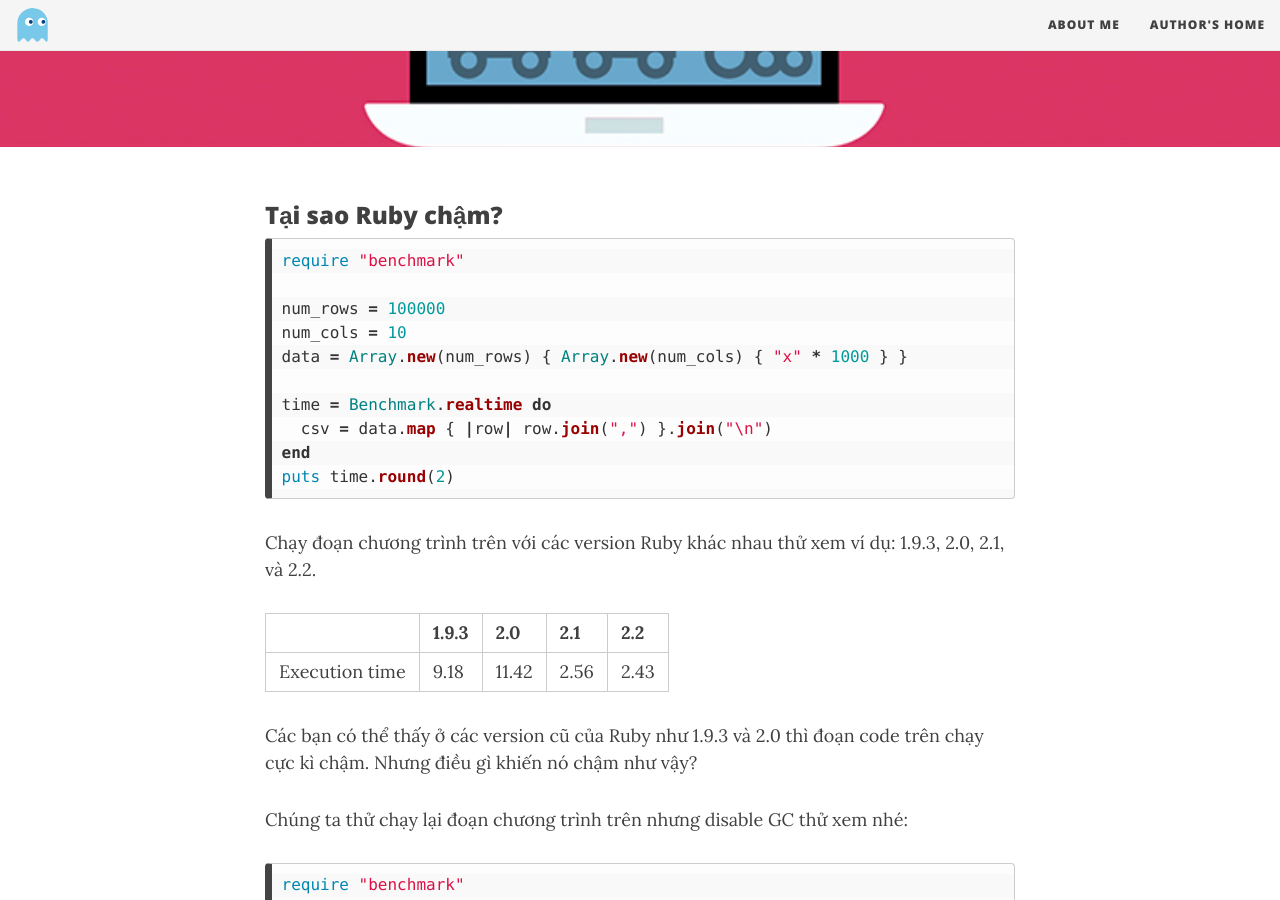
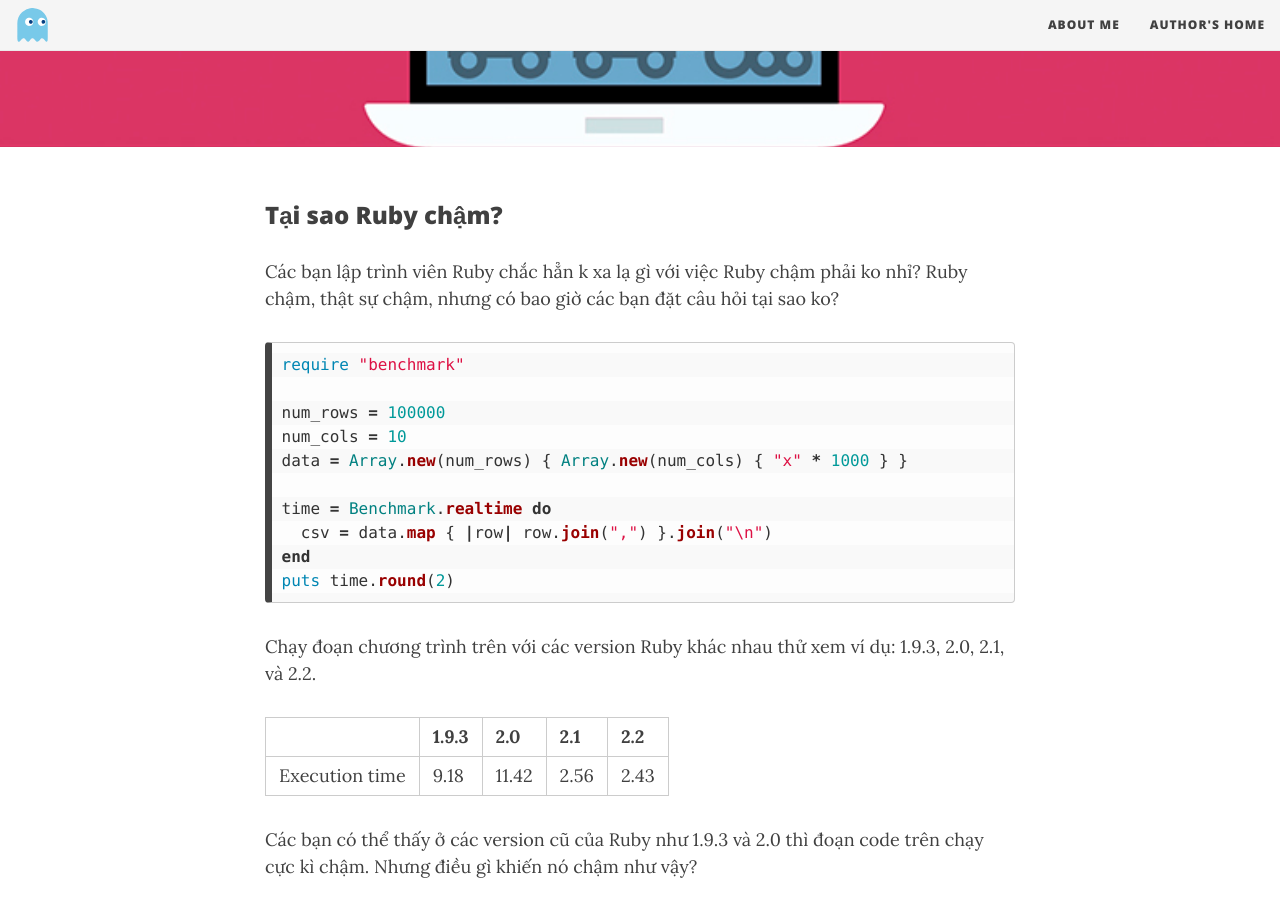
Before and after one commit to thorvn/th0j.github.io, a Jekyll site: the page built from _posts/2018-09-08-read-note-ruby-performance-optimization.md, in a window 1280 px wide and 900 px high, scrolled down 445 px. Built offline with Jekyll 4.4.1, drawn with Linux system fonts in a browser that asks for light colours; nearby versions of some CDN libraries.

Commit message:
fix typo

````diff
--- a/_posts/2018-09-08-read-note-ruby-performance-optimization.md
+++ b/_posts/2018-09-08-read-note-ruby-performance-optimization.md
@@ -8,6 +8,8 @@
 ---
 
 ### Tại sao Ruby chậm?
+
+Các bạn lập trình viên Ruby chắc hẳn k xa lạ gì với việc Ruby chậm phải ko nhỉ? Ruby chậm, thật sự chậm, nhưng có bao giờ các bạn đặt câu hỏi tại sao ko?
 
 ```ruby
 require "benchmark"
````
